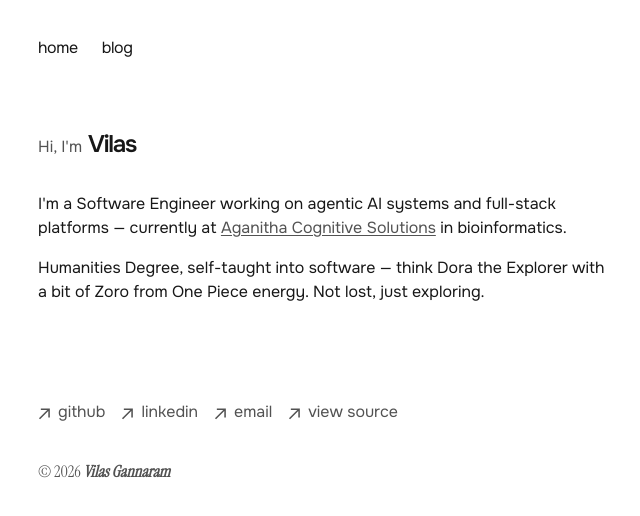
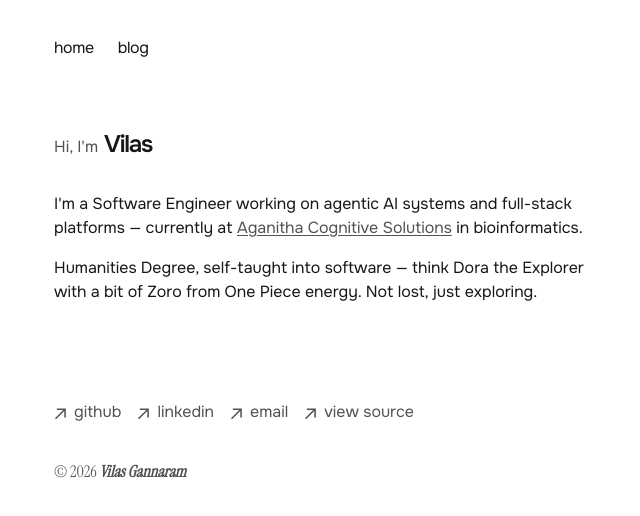
Before and after one commit to vilas-gannaram/vilas-gannaram.github.io, a Next.js app: page / in a window 1280 px wide. Shown: the top 516 px of the page, without its empty margins (314-954 px from the left). Built offline with nearby package versions, Linux system fonts and the light colour scheme.

Commit message:
fix: adjust padding in body for improved layout

```diff
--- a/app/layout.tsx
+++ b/app/layout.tsx
@@ -59,7 +59,7 @@ export default function RootLayout({ children }: LayoutProps<'/'>) {
 			lang='en'
 			className={`${onestSans.variable} ${geistMono.variable} ${instrumentSerif.variable} h-full antialiased`}
 		>
-			<body className='antialiased max-w-xl mx-4 mt-8 lg:mx-auto'>
+			<body className='antialiased max-w-xl px-4 mt-8 mx-auto'>
 				<main className='flex-auto min-w-0 mt-6 flex flex-col px-2 md:px-0'>
 					<Header />
 					{children}
```
